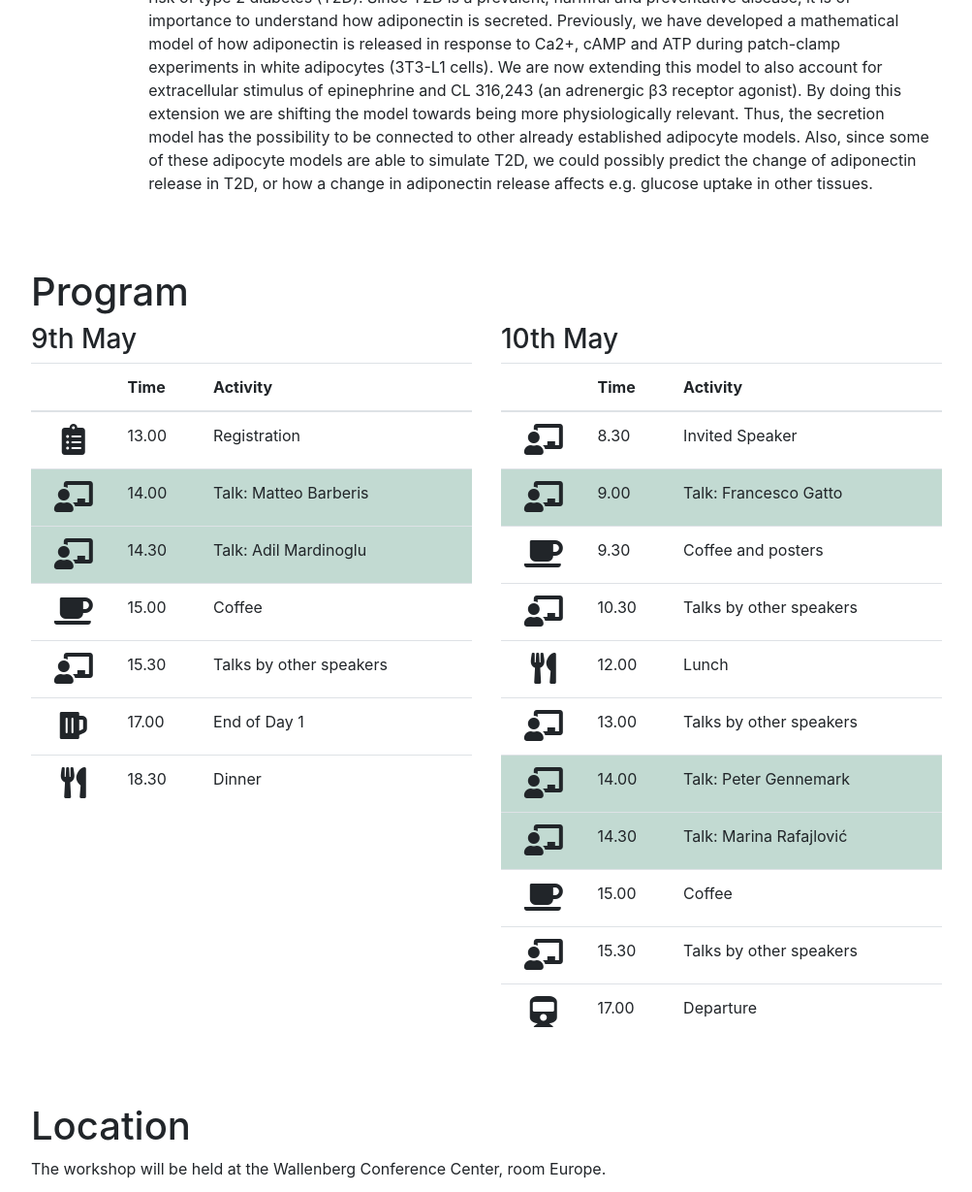
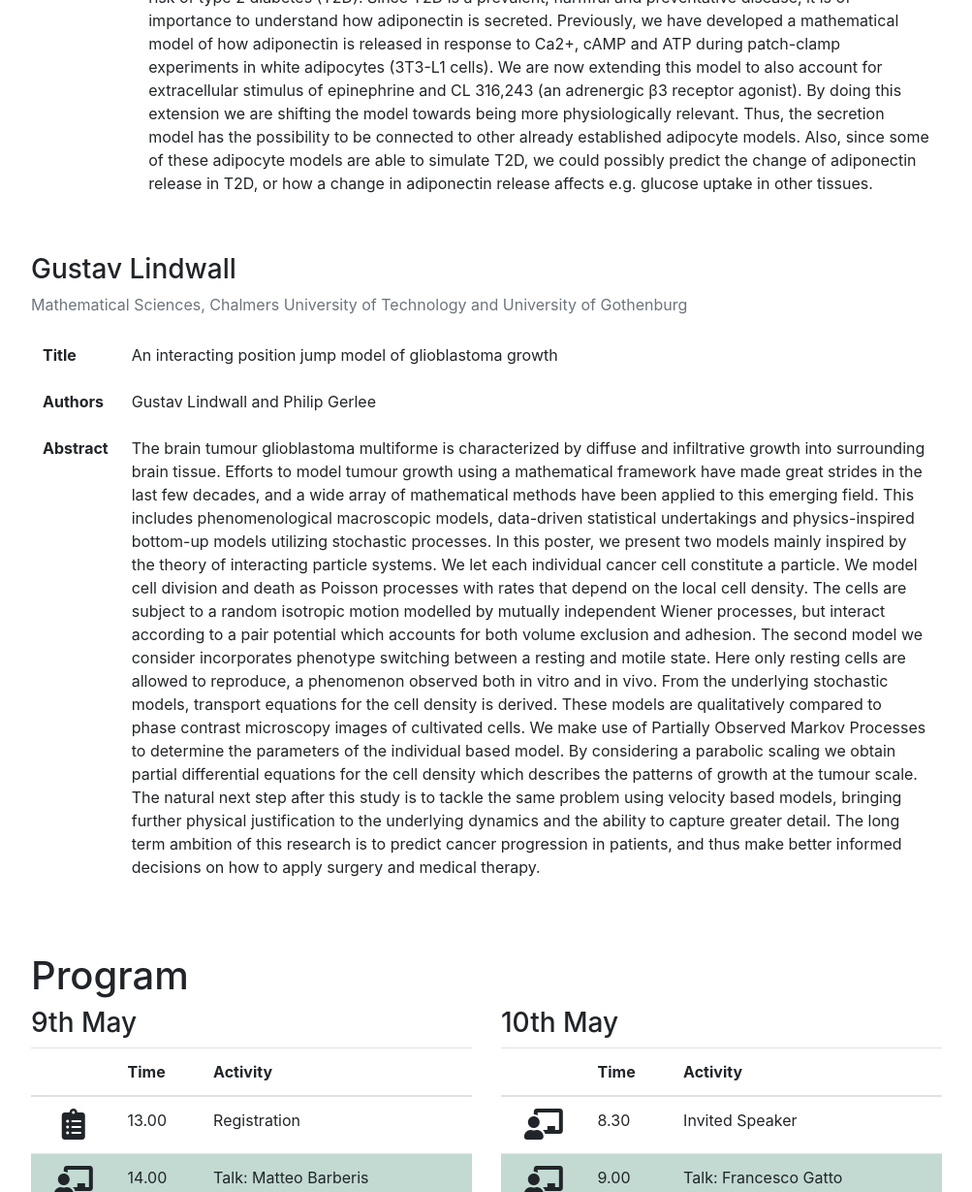
Before and after one commit to mbmworkshop/mbm, a Jekyll site: the page built from index.html, in a window 1280 px wide and 1400 px high, scrolled down 14694 px, cut to the strip 0-1229 px from the top of the window. Shown: the whole strip at 97% size, without its empty margins (138-1141 px from the left). Built offline with Jekyll 4.4.1, drawn with Linux system fonts in a browser that asks for light colours; nearby versions of some CDN libraries.

Commit message:
Added another poster

```diff
--- a/_includes/speakers.html
+++ b/_includes/speakers.html
@@ -743,5 +743,37 @@
         </table>
       </div>
     </div>
+    <div class="row py-3">
+      <div class="col">
+        <h3>Gustav Lindwall</h3>
+        <p class="text-muted">
+          Mathematical Sciences, Chalmers University of Technology and University of Gothenburg
+        </p>
+        <table class="table">
+          <tbody>
+            <tr>
+              <th scope="row" style="border: none;">Title</th>
+              <td style="border: none;">
+                An interacting position jump model of glioblastoma growth
+              </td>
+            </tr>
+            <tr>
+              <th scope="row" style="border: none;">Authors</th>
+              <td style="border: none;">
+                Gustav Lindwall and Philip Gerlee
+              </td>
+            </tr>
+            <tr>
+              <th scope="row" style="border: none;">Abstract</th>
+              <td style="border: none;">
+                The brain tumour glioblastoma multiforme is characterized by diffuse and infiltrative growth into surrounding brain tissue. Efforts to model tumour growth using a mathematical framework have made great strides in the last few decades, and a wide array of mathematical methods have been applied to this emerging field. This includes phenomenological macroscopic models, data-driven statistical undertakings and physics-inspired bottom-up models utilizing stochastic processes. In this poster, we present two models mainly inspired by the theory of interacting particle systems. We let each individual cancer cell constitute a particle. We model cell division and death as Poisson processes with rates that depend on the local cell density. The cells are subject to a random isotropic motion modelled by mutually independent Wiener processes, but interact according to a pair potential which accounts for both volume exclusion and adhesion. The second model we consider incorporates phenotype switching between a resting and motile state. Here only resting cells are allowed to reproduce, a phenomenon observed both in vitro and in vivo. From the underlying stochastic models, transport equations for the cell density is derived.
+
+                These models are qualitatively compared to phase contrast microscopy images of cultivated cells. We make use of Partially Observed Markov Processes to determine the parameters of the individual based model. By considering a parabolic scaling we obtain partial differential equations for the cell density which describes the patterns of growth at the tumour scale. The natural next step after this study is to tackle the same problem using velocity based models, bringing further physical justification to the underlying dynamics and the ability to capture greater detail. The long term ambition of this research is to predict cancer progression in patients, and thus make better informed decisions on how to apply surgery and medical therapy.
+              </td>
+            </tr>
+          </tbody>
+        </table>
+      </div>
+    </div>
   </div>
 </div>
```
